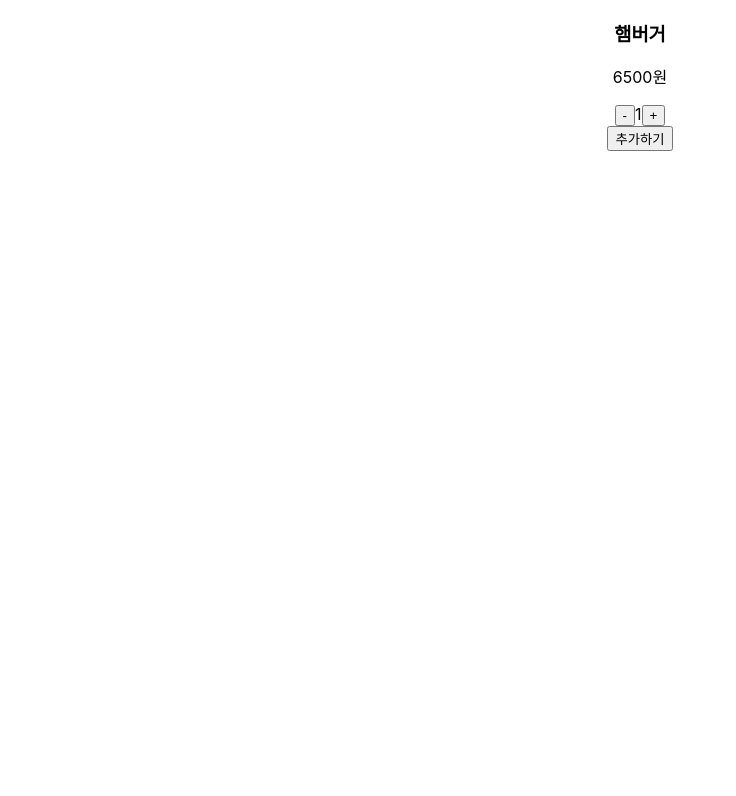
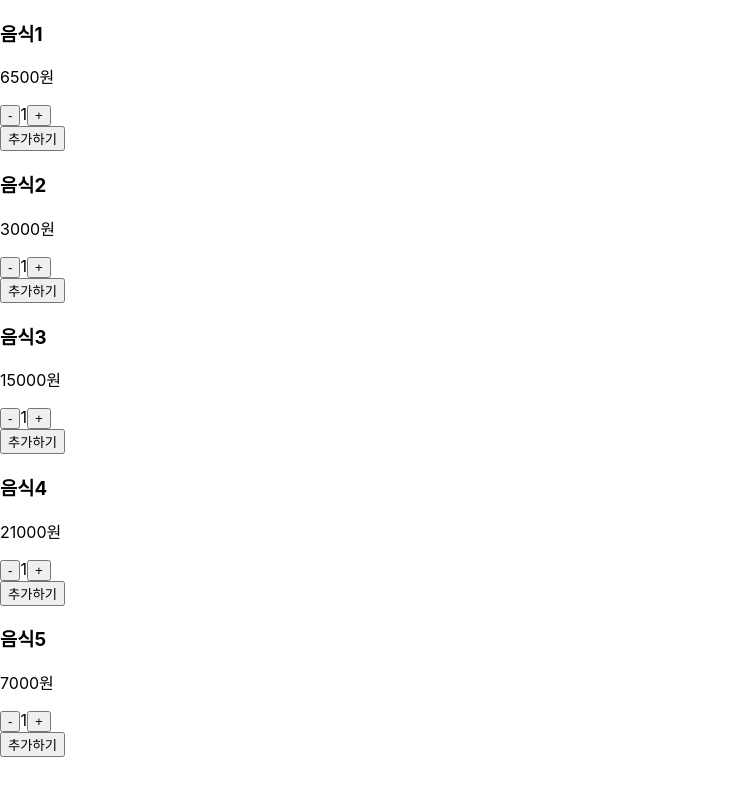
Before and after one commit to justkeepgoin/EazyEatsWeb, a React (Create React App) app: page / in a window 1280 px wide. Shown: the top 796 px of the page, without its empty margins (0-736 px from the left). Built offline with nearby package versions, Linux system fonts and the light colour scheme.

Commit message:
feat. MenuList 컴포넌트의 음식 카드 리스트 확인
- MenuList 컴포넌트의 음식 카드 배열이 정상 작동하는지 확인하기 위해 App 컴포넌트에 음식 메뉴 데이터 삽입
- 이미 MenuList에서 재사용되고있는 MenuItem 컴포넌트 삭제

```diff
--- a/src/App.js
+++ b/src/App.js
@@ -1,22 +1,22 @@
-import "./App.css";
-import MenuItem from "./MenuItem";
+// App.jsx
+import React from 'react';
+import MenuList from './MenuList';
 
-function App() {
+const App = () => {
+  // 음식 메뉴 데이터
+  const menuData = [
+    { id: 1, name: '음식1', price: 6500, quantity: 0 },
+    { id: 2, name: '음식2', price: 3000, quantity: 0 },
+    { id: 3, name: '음식3', price: 15000, quantity: 0 },
+    { id: 4, name: '음식4', price: 21000, quantity: 0 },
+    { id: 5, name: '음식5', price: 7000, quantity: 0 },
+  ];
+
   return (
     <div className="App">
-      <MenuItem
-        name="햄버거"
-        price={6500}
-        quantity={1}
-        onAddToCart={(name, price, quantity) => {
-          // 추가하기 버튼 클릭 핸들러 로직 구현
-          console.log(
-            `${quantity}개의 ${name}이(가) ${price}원으로 장바구니에 추가되었습니다.`
-          );
-        }}
-      />
+      <MenuList menuData={menuData} />
     </div>
   );
-}
+};
 
 export default App;
```
